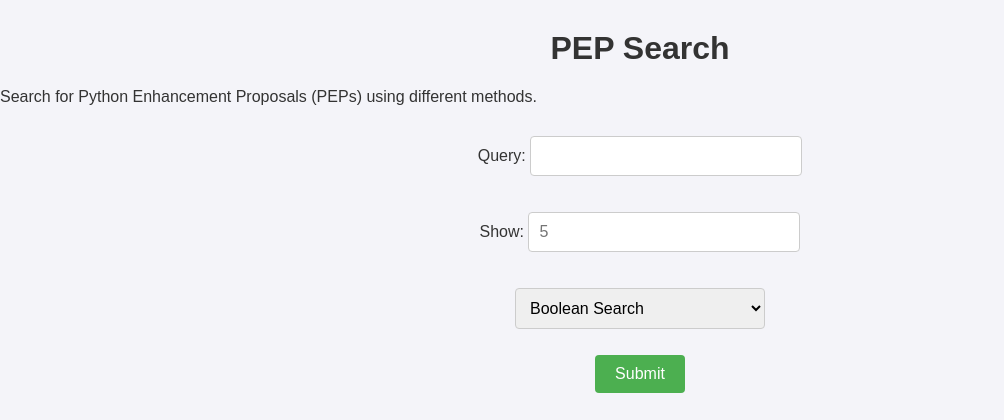
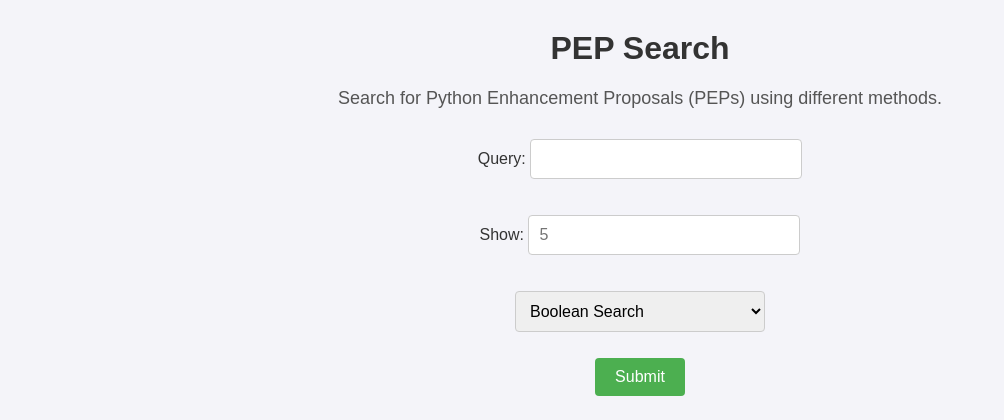
Before and after one commit to ashtonkhd/NLP-application, a Flask app: page / in a window 1280 px wide. Shown: the top 420 px of the page, without its empty margins (0-1004 px from the left). Run offline with Flask 3, Linux system fonts and the light colour scheme; parts of the project's set-up code (start-up, migrations or seed data) failed here and were passed over.

Commit message:
Update main.css
Add description style in css

```diff
--- a/project/static/css/main.css
+++ b/project/static/css/main.css
@@ -10,6 +10,12 @@ h1 {
   text-align: center;
   color: #333;
   margin-top: 30px;
+}
+
+.description {
+  text-align: center;
+  font-size: 18px;
+  color: #555;
 }
 
 form {
```
